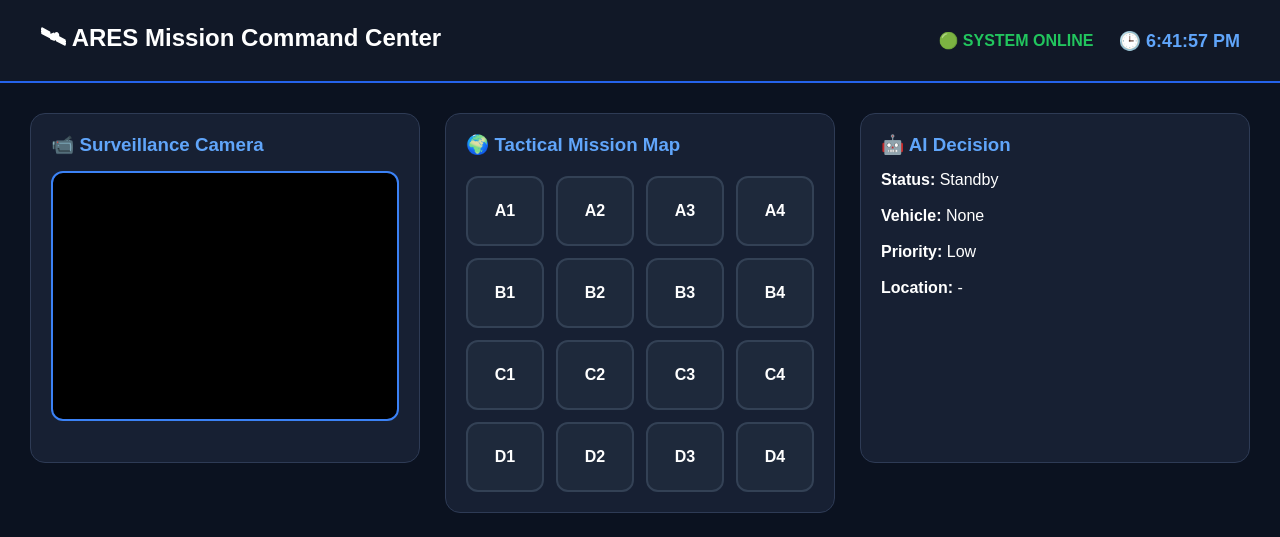
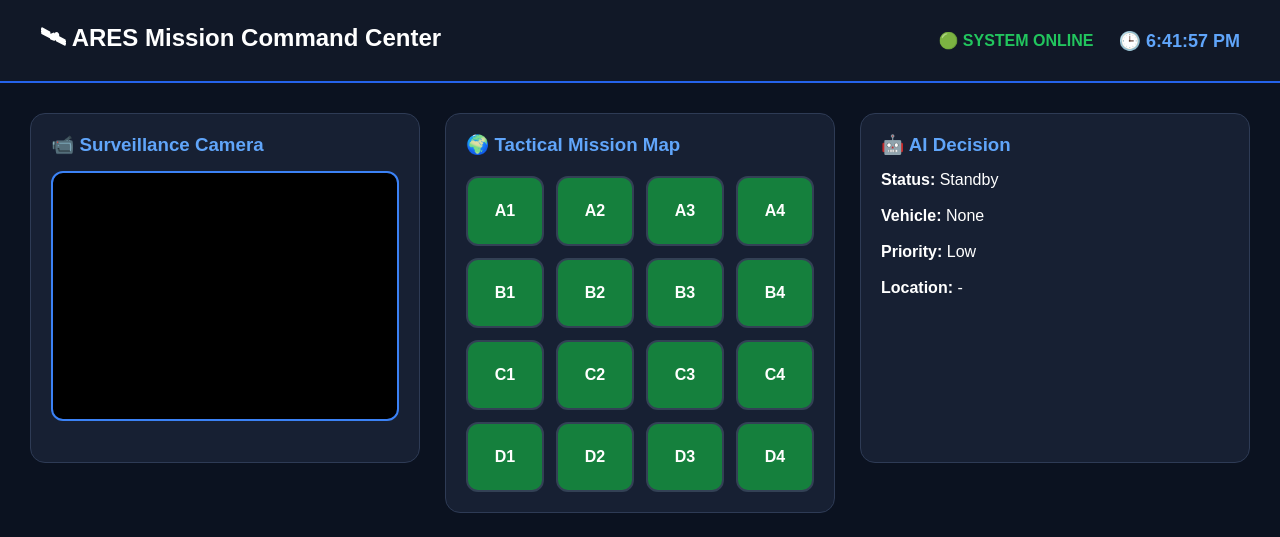
Before and after one commit to DrInnovator-7/ARES-Dashboard, a React (Vite) app: page / in a window 1280 px wide. Shown: the top 537 px of the page. Built offline with nearby package versions, Linux system fonts and the light colour scheme; no server answers; the database is empty.

Commit message:
Added live Firebase mission timeline and tactical map updates

```diff
--- a/src/App.jsx
+++ b/src/App.jsx
@@ -2,6 +2,7 @@ import { useEffect, useState } from "react";
 import { ref, onValue } from "firebase/database";
 import { db } from "./firebase";
 import "./App.css";
+
 import ConnectionStatus from "./components/ConnectionStatus";
 import Navbar from "./components/Navbar";
 import CameraFeed from "./components/CameraFeed";
@@ -22,119 +23,91 @@ function App() {
     vehicleStatus: "Idle",
     battery: "100%"
   });
+
   const [timeline, setTimeline] = useState([]);
+
   useEffect(() => {
 
     const missionRef = ref(db, "mission");
 
-  onValue(missionRef, (snapshot) => {
+    const unsubscribe = onValue(missionRef, (snapshot) => {
 
       const data = snapshot.val();
 
-    if (data) {
+      if (!data) return;
+
+      const newMission = {
+        status: data.status,
+        vehicle: data.vehicle,
+        priority: data.priority,
+        location: data.zone,
+        destination: data.zone,
+        vehicleStatus: "Dispatched",
+        battery: "95%"
+      };
+
+      setMission(newMission);
+
+      const now = new Date().toLocaleTimeString();
+
+      setTimeline(prev => {
+
+        const latest =
+          `${now} • ${data.status} • ${data.zone}`;
+
+        if (prev.length > 0 && prev[0] === latest)
+          return prev;
+
+        return [latest, ...prev];
+
+      });
+
+    });
+
+    return () => unsubscribe();
+
+  }, []);
+
+  function handleMission(type) {
+
+    if (type === "fire") {
 
       setMission(prev => ({
         ...prev,
-        status: data.status,
-        vehicle: data.vehicle,
-        priority: data.priority,
-        destination: data.zone
+        status: "🔥 Fire Detected",
+        destination: "A2"
       }));
 
     }
 
-  });
+    if (type === "flood") {
 
-}, []);
+      setMission(prev => ({
+        ...prev,
+        status: "🌊 Flood Detected",
+        destination: "C1"
+      }));
 
-  function addTimeline(message) {
-    const time = new Date().toLocaleTimeString();
-
-    setTimeline(prev => [
-      `${time}  ${message}`,
-      ...prev
-    ]);
-  }
-
-  function handleMission(type) {
-
-    if (type === "survivor") {
-
-      setMission({
-        status: "🚨 Survivor Detected",
-        vehicle: "🚑 Rover",
-        priority: "High",
-        destination: "Zone 1",
-        vehicleStatus: "Moving",
-        battery: "95%"
-      });
-
-      addTimeline("🚨 Survivor Detected");
-      addTimeline("🚑 Rover Dispatched");
-    }
-
-    else if (type === "flood") {
-
-     setMission({
-  status: "🌊 Flood Detected",
-  vehicle: "🚤 Rescue Boat",
-  priority: "Critical",
-  location: "C1",
-  destination: "Zone C1",
-  vehicleStatus: "Sailing",
-  battery: "91%"
-});
-
-addTimeline("🌊 Flood Detected");
-addTimeline("📍 Location: C1");
-addTimeline("🚤 Boat Dispatched");
-    }
-
-    else if (type === "fire") {
-
-      setMission({
-  status: "🔥 Fire Detected",
-  vehicle: "🚁 Drone",
-  priority: "Critical",
-  location: "A2",
-  destination: "Zone A2",
-  vehicleStatus: "Flying",
-  battery: "88%"
-});
-
-addTimeline("🔥 Fire Detected");
-addTimeline("📍 Location: A2");
-addTimeline("🚁 Drone Dispatched");
-    }
-
-    else if (type === "forest") {
-
-      setMission({
-        status: "🌳 Forest Search",
-        vehicle: "🚁 Drone",
-        priority: "Medium",
-        destination: "Zone 4",
-        vehicleStatus: "Searching",
-        battery: "93%"
-      });
-
-      addTimeline("🌳 Forest Search Started");
-      addTimeline("🚁 Drone Dispatched");
     }
 
   }
 
   return (
+
     <div className="dashboard">
 
       <Navbar />
+
       <AlertBanner mission={mission} />
 
       <div className="grid">
 
         <CameraFeed />
 
-        <MissionMap handleMission={handleMission} />
+        <MissionMap
+          handleMission={handleMission}
+          mission={mission}
+        />
 
         <AIDecision
           status={mission.status}
@@ -142,7 +115,9 @@ addTimeline("🚁 Drone Dispatched");
           priority={mission.priority}
           location={mission.location}
         />
+
         <VehicleStatus mission={mission} />
+
         <ConnectionStatus />
 
         <MissionTimeline timeline={timeline} />
@@ -150,7 +125,9 @@ addTimeline("🚁 Drone Dispatched");
       </div>
 
     </div>
+
   );
+
 }
 
 export default App;
--- a/src/components/MissionMap.jsx
+++ b/src/components/MissionMap.jsx
@@ -1,4 +1,4 @@
-function MissionMap({ handleMission }) {
+function MissionMap({ handleMission, mission }) {
 
   const zones = [
     { name: "A1" },
@@ -23,18 +23,22 @@ function MissionMap({ handleMission }) {
   ];
 
   return (
+
     <div className="card">
 
       <h3>🌍 Tactical Mission Map</h3>
 
       <div className="tacticalMap">
 
-        {zones.map((zone, index) => (
+        {zones.map((zone) => (
 
           <div
-            key={index}
-            className="mapCell"
-
+            key={zone.name}
+            className={`mapCell ${
+              mission.destination === zone.name
+                ? "red"
+                : "green"
+            }`}
             onClick={() => {
 
               if (zone.name === "A2")
@@ -44,7 +48,6 @@ function MissionMap({ handleMission }) {
                 handleMission("flood");
 
             }}
-
           >
 
             {zone.name}
@@ -56,6 +59,7 @@ function MissionMap({ handleMission }) {
       </div>
 
     </div>
+
   );
 
 }
--- a/src/components/MissionTimeline.jsx
+++ b/src/components/MissionTimeline.jsx
@@ -5,13 +5,26 @@ function MissionTimeline({ timeline }) {
       <h3>📜 Mission Timeline</h3>
 
       {timeline.length === 0 ? (
+
         <p>No Mission Started</p>
+
       ) : (
+
         timeline.map((item, index) => (
-          <p key={index}>
+
+          <p
+            key={index}
+            style={{
+              marginBottom: "10px",
+              borderBottom: "1px solid #334155",
+              paddingBottom: "8px"
+            }}
+          >
             {item}
           </p>
+
         ))
+
       )}
 
     </div>
```
Lines whose indentation alone changed are shown as unchanged.
